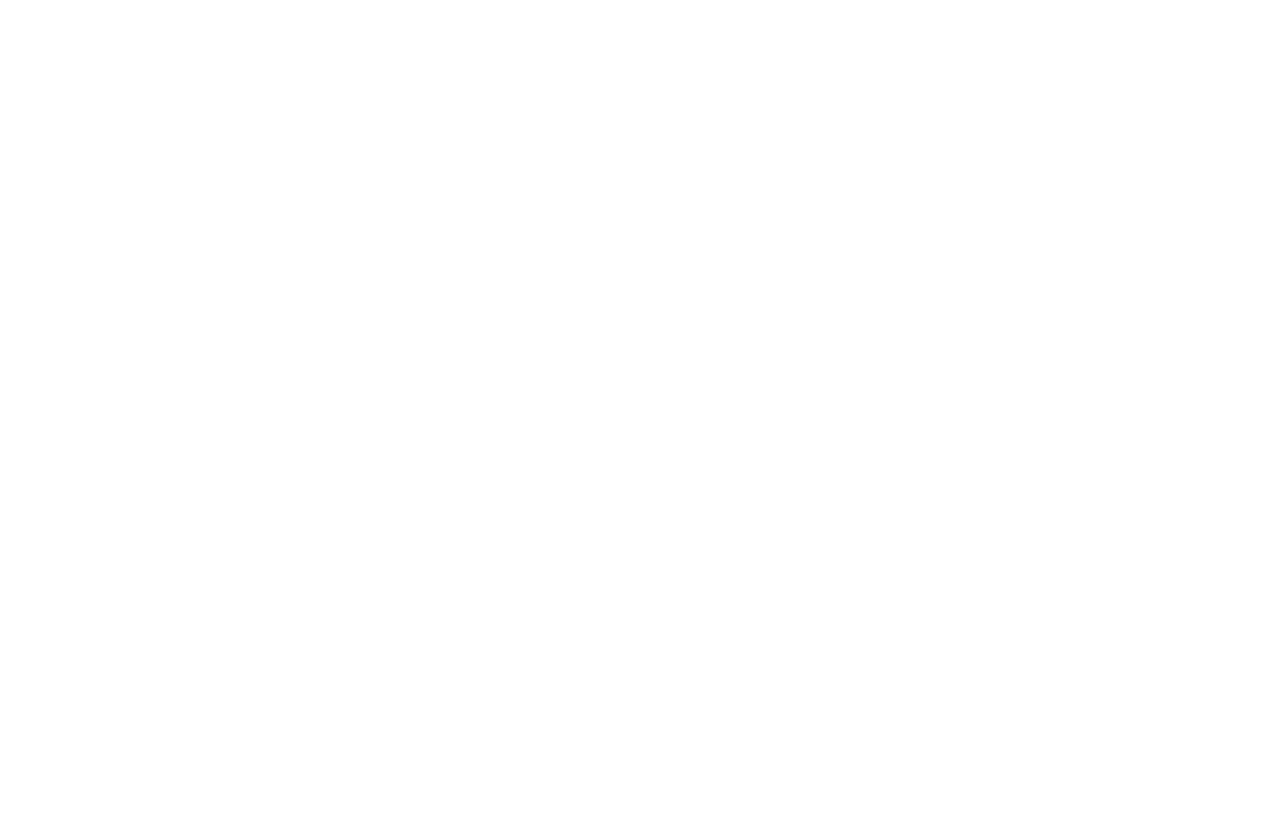
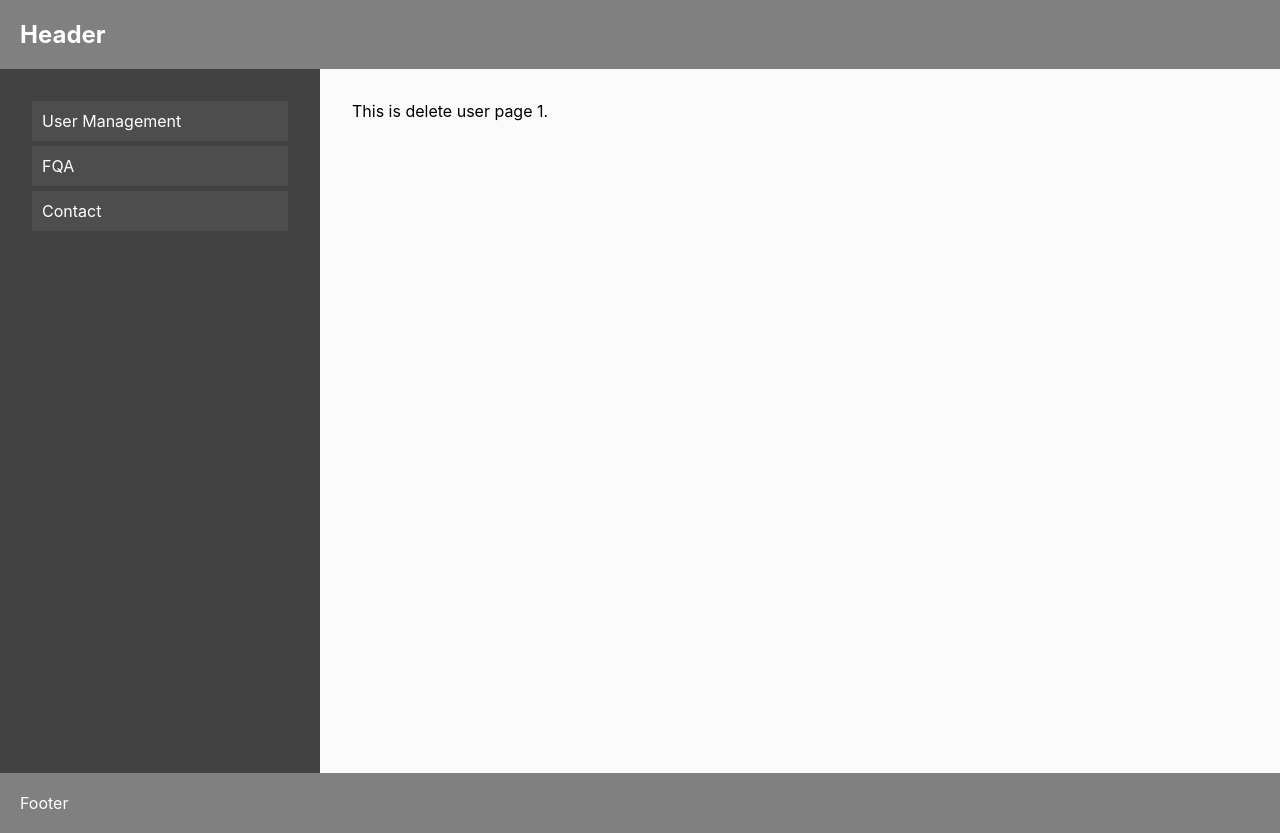
Before and after one commit to Connexy/user-management, a React (Create React App) app: page /user-management/delete/1 in a window 1280 px wide. Before the commit this address had no page. Before the commit the page ends 800 px from the top, so only its background shows below. Built offline with nearby package versions, Linux system fonts and the light colour scheme.

Commit message:
pages redirect complete by id

```diff
--- a/src/App.js
+++ b/src/App.js
@@ -6,6 +6,8 @@
 import Faq from "./pages/Faq";
 import Contact from "./pages/Contact";
 import UserDetail from "./pages/UserManagement/UserDetail";
+import EditUser from "./pages/UserManagement/EditUser";
+import DeleteUser from "./pages/UserManagement/DeleteUser";
 
 
 function App() {
@@ -17,6 +19,8 @@
             <Route path="/user-management" element={<UserManagement/>} />
             <Route path="/user-management/add" element={<AddUser/>} />
             <Route path="/user-management/detail/:userId" element={<UserDetail/>} />
+            <Route path="/user-management/edit/:userId" element={<EditUser/>} />
+            <Route path="/user-management/delete/:userId" element={<DeleteUser/>} />
             <Route path="/faq" element={<Faq/>} />
             <Route path="/contact" element={<Contact/>} />
           </Route>
--- /dev/null
+++ b/src/pages/UserManagement/DeleteUser.js
@@ -0,0 +1,12 @@
+import { useParams } from "react-router-dom";
+
+const DeleteUser = () => {
+const {userId} = useParams();
+
+    return (
+        <div>
+            This is delete user page {userId}.
+        </div>
+    );
+}
+export default DeleteUser;
--- /dev/null
+++ b/src/pages/UserManagement/EditUser.js
@@ -0,0 +1,12 @@
+import { useParams } from "react-router-dom";
+
+const EditUser = () =>{
+const {userId} = useParams();
+
+    return (
+        <div>
+            This is edit user page {userId}.
+        </div>
+    );
+}
+export default EditUser;
```
